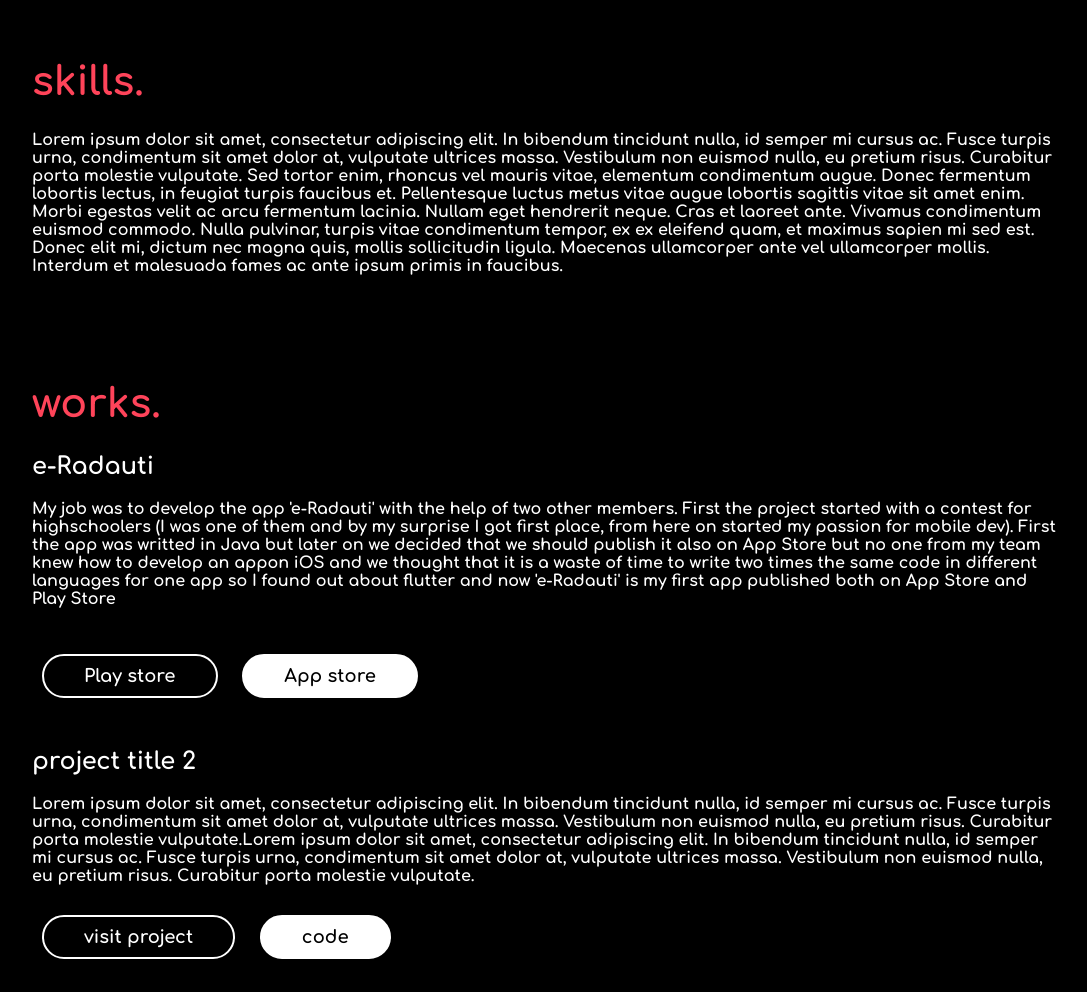
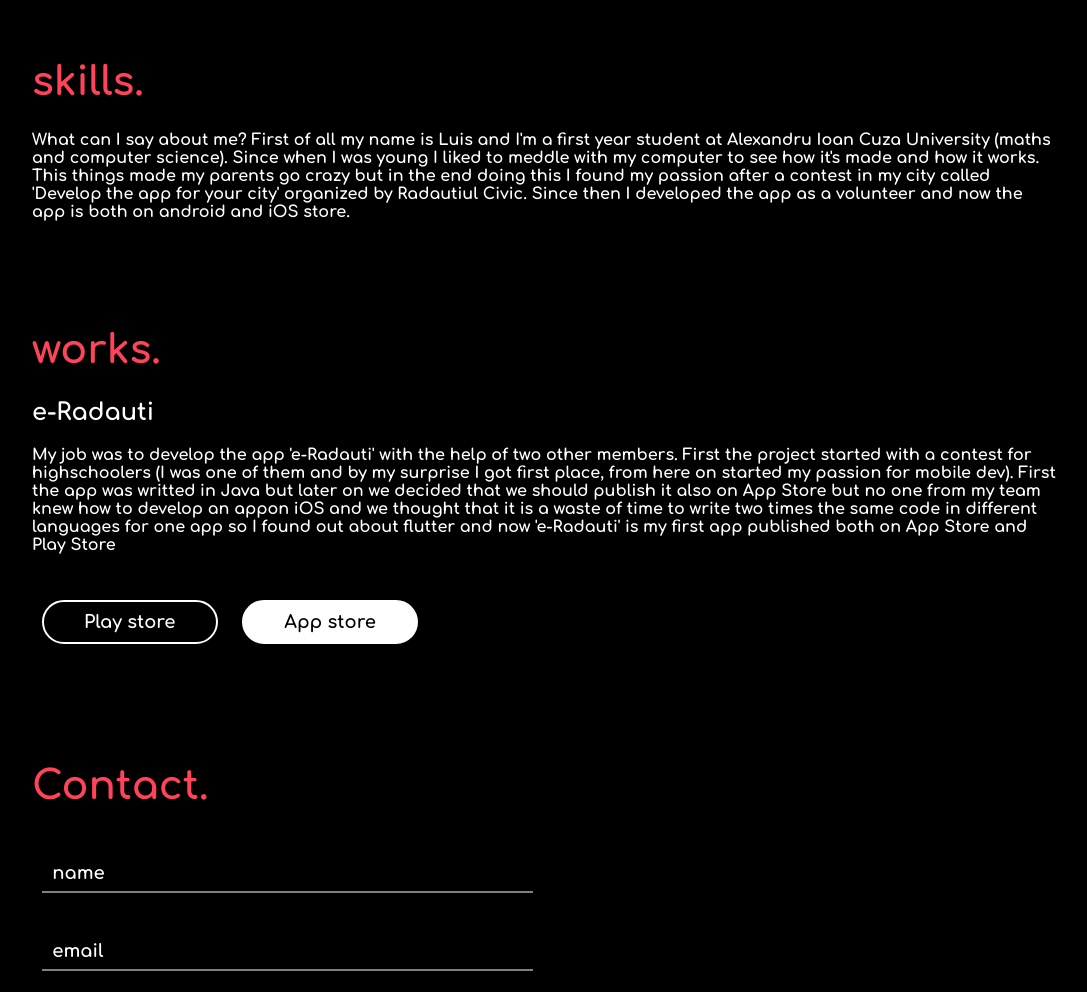
Before and after one commit to SK1n/sk1n.github.io, a plain HTML site: page index.html in a window 1280 px wide. Shown: the part 840-1832 px from the top of the page, without its empty margins (96-1183 px from the left). Drawn offline with nearby package versions, Linux system fonts and the light colour scheme.

Commit message:
added about me info

```diff
--- a/index.html
+++ b/index.html
@@ -31,8 +31,8 @@
     <center>
         <div id="middle">
             <div id="tagline" class="animated zoomIn" style="animation-delay:1.8s;">
-                if you're reading this, that mean's you can read<br>
-                <button class="btn_one">haha ok</button>
+                find more about me here<br>
+                <a href="#skills"><button class="btn_one">Press me!</button></a>
             </div>
         </div>
     </center>
@@ -42,16 +42,14 @@
             <h1>skills.</h1>
             <div>
                 <p>
-                    Lorem ipsum dolor sit amet, consectetur adipiscing elit. In bibendum tincidunt nulla, id semper mi
-                    cursus ac. Fusce turpis urna, condimentum sit amet dolor at, vulputate ultrices massa. Vestibulum
-                    non euismod nulla, eu pretium risus. Curabitur porta molestie vulputate. Sed tortor enim, rhoncus
-                    vel mauris vitae, elementum condimentum augue. Donec fermentum lobortis lectus, in feugiat turpis
-                    faucibus et. Pellentesque luctus metus vitae augue lobortis sagittis vitae sit amet enim. Morbi
-                    egestas velit ac arcu fermentum lacinia. Nullam eget hendrerit neque. Cras et laoreet ante. Vivamus
-                    condimentum euismod commodo. Nulla pulvinar, turpis vitae condimentum tempor, ex ex eleifend quam,
-                    et maximus sapien mi sed est. Donec elit mi, dictum nec magna quis, mollis sollicitudin ligula.
-                    Maecenas ullamcorper ante vel ullamcorper mollis. Interdum et malesuada fames ac ante ipsum primis
-                    in faucibus.
+                    What can I say about me?
+                    First of all my name is Luis and I'm a first year student at Alexandru Ioan Cuza University (maths
+                    and computer science).
+                    Since when I was young I liked to meddle with my computer to see how it's made and how it works.
+                    This things made my parents go crazy but in the end doing this I found my passion after a contest in
+                    my city
+                    called 'Develop the app for your city' organized by Radautiul Civic.
+                    Since then I developed the app as a volunteer and now the app is both on android and iOS store.
                 </p>
             </div>
         </div>
@@ -74,22 +72,9 @@
                 <button class=" btn_one"
                     onclick="location.href='https://play.google.com/store/apps/details?id=radautiul_civic.e_radauti'">Play
                     store</button>
-                <button class="btn_two">App store</button>
+                <button class="btn_two"
+                    onclick="location.href='https://apps.apple.com/ca/app/e-radauti/id1545846802'">App store</button>
             </div>
-
-            <div class="project">
-                <h2>project title 2</h2>
-                <div>Lorem ipsum dolor sit amet, consectetur adipiscing elit. In bibendum tincidunt nulla, id semper mi
-                    cursus ac. Fusce turpis urna, condimentum sit amet dolor at, vulputate ultrices massa. Vestibulum
-                    non euismod nulla, eu pretium risus. Curabitur porta molestie vulputate.Lorem ipsum dolor sit amet,
-                    consectetur adipiscing elit. In bibendum tincidunt nulla, id semper mi cursus ac. Fusce turpis urna,
-                    condimentum sit amet dolor at, vulputate ultrices massa. Vestibulum non euismod nulla, eu pretium
-                    risus. Curabitur porta molestie vulputate.
-                </div>
-                <button class="btn_one">visit project</button>
-                <button class="btn_two">code</button>
-            </div>
-
         </div>
 
         <div id="contact">
```
